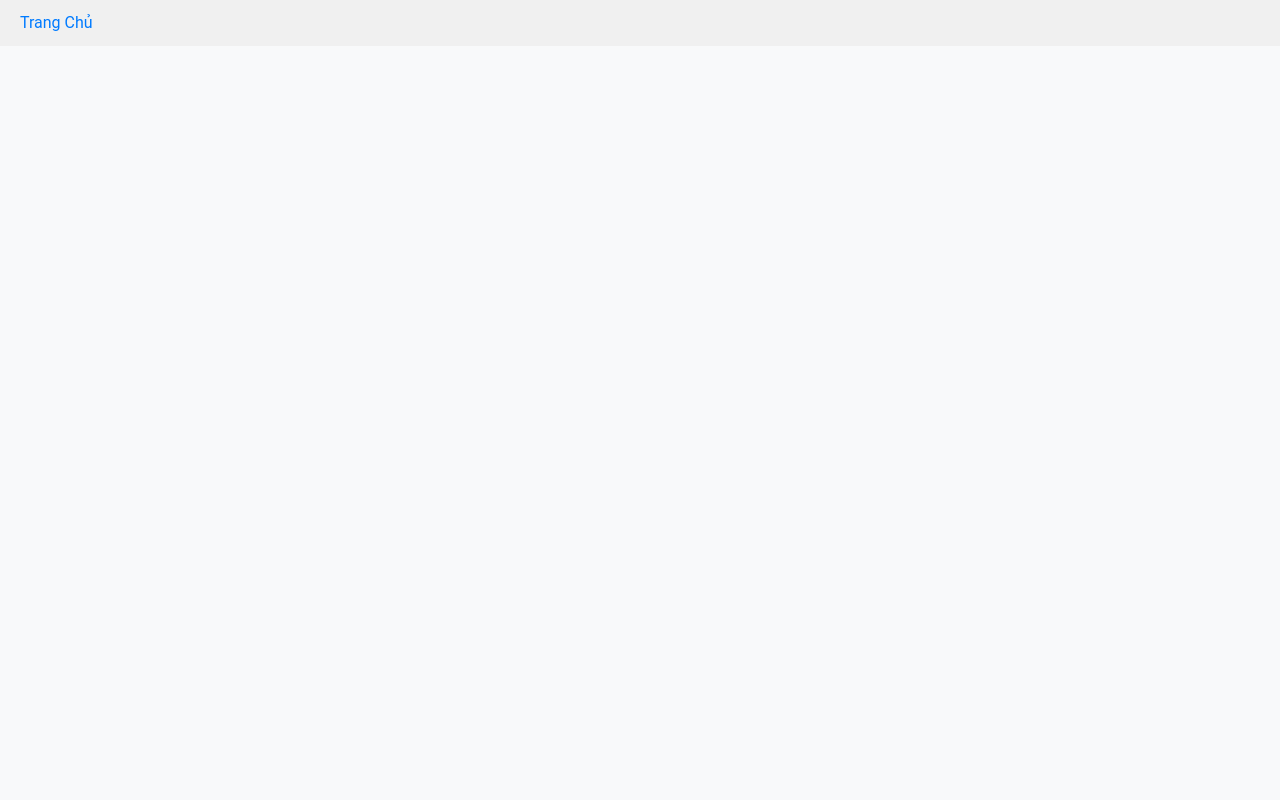
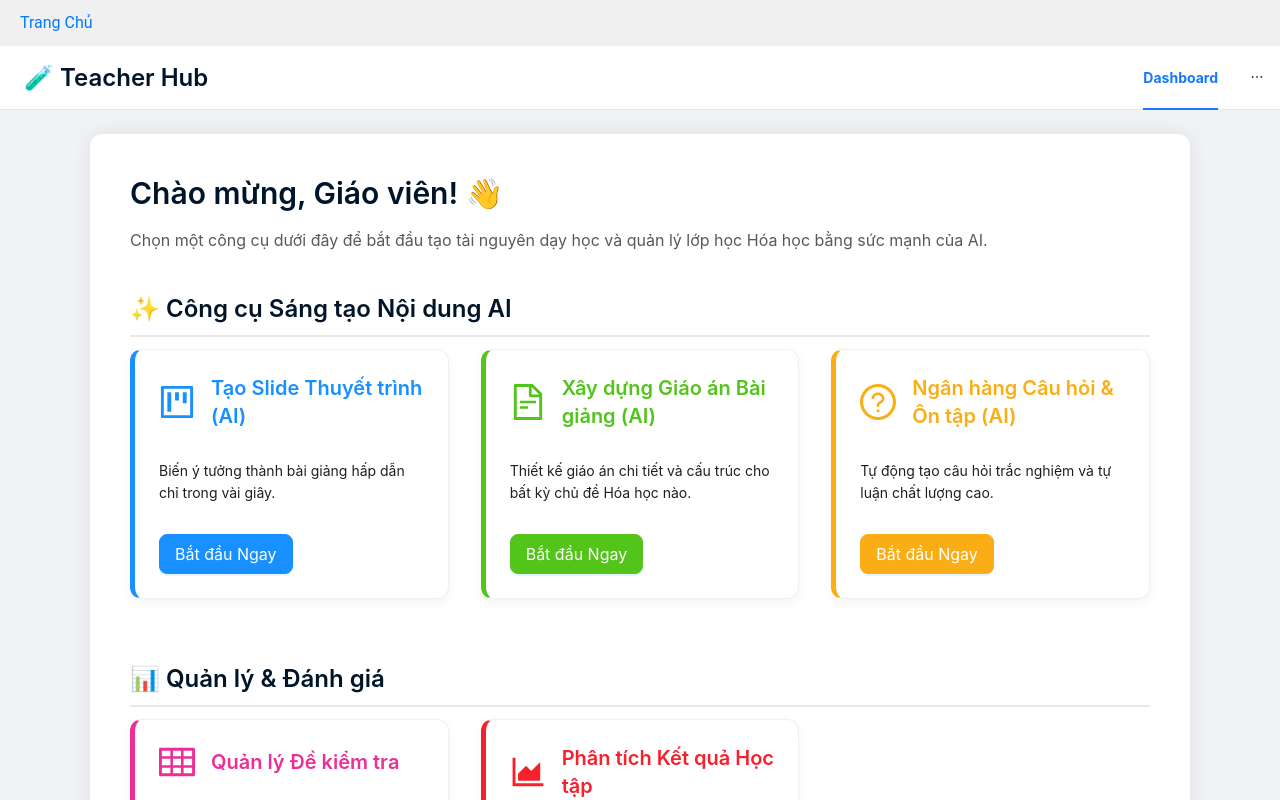
Before and after one commit to bacsiemon/swd392-lesson-plan-exam, a React (Vite) app in the folder web/: page /TeacherDashboard in a window 1280 px wide. Before the commit this address had no page. Shown: the top 800 px of the page. Built offline with nearby package versions, Linux system fonts and the light colour scheme.

Commit message:
Add  Teacher Dasboard

```diff
--- a/web/src/App.jsx
+++ b/web/src/App.jsx
@@ -4,6 +4,7 @@ import { Routes, Route } from 'react-router-dom';
 import Home from './pages/Home';
 import Header from './components/Header';
 import Login from './pages/LoginPage';
+import TeacherDashboard from './pages/TeacherDashboard';
 
 function App() {
   console.log("React App đang chạy thành công!");
@@ -19,6 +20,10 @@ function App() {
           <Route path="/LoginPage" element={<Login />} />
 
         </Routes>
+        <Routes>
+          <Route path="/TeacherDashboard" element={<TeacherDashboard />} />
+
+        </Routes>
 
       </main>
     </>
--- /dev/null
+++ b/web/src/pages/TeacherDashboard.jsx
@@ -0,0 +1,166 @@
+import React from 'react';
+import { Layout, Menu, Card, Row, Col, Typography, Button, Space } from 'antd';
+import {
+  FileTextOutlined,
+  ProjectOutlined,
+  QuestionCircleOutlined,
+  TableOutlined,
+  SettingOutlined,
+  AreaChartOutlined,
+} from '@ant-design/icons';
+
+const { Header, Content, Footer } = Layout;
+const { Title } = Typography;
+
+// --- Định nghĩa Màu sắc (Có thể thay thế bằng màu thương hiệu của bạn) ---
+const BRAND_COLORS = {
+  SLIDE: '#1890ff', // Xanh dương
+  LESSON: '#52c41a', // Xanh lá
+  QUESTION: '#faad14', // Vàng cam
+  TEST: '#eb2f96', // Hồng
+  ANALYTICS: '#f5222d', // Đỏ
+  BACKGROUND: '#f0f2f5', // Màu nền nhẹ
+};
+
+
+// --- Dữ liệu cho các Công cụ AI ---
+const aiTools = [
+  {
+    title: 'Tạo Slide Thuyết trình (AI)',
+    description: 'Biến ý tưởng thành bài giảng hấp dẫn chỉ trong vài giây.',
+    icon: <ProjectOutlined style={{ fontSize: '36px', color: BRAND_COLORS.SLIDE }} />,
+    link: '/create-slide',
+    color: BRAND_COLORS.SLIDE,
+  },
+  {
+    title: 'Xây dựng Giáo án Bài giảng (AI)',
+    description: 'Thiết kế giáo án chi tiết và cấu trúc cho bất kỳ chủ đề Hóa học nào.',
+    icon: <FileTextOutlined style={{ fontSize: '36px', color: BRAND_COLORS.LESSON }} />,
+    link: '/create-lesson-plan',
+    color: BRAND_COLORS.LESSON,
+  },
+  {
+    title: 'Ngân hàng Câu hỏi & Ôn tập (AI)',
+    description: 'Tự động tạo câu hỏi trắc nghiệm và tự luận chất lượng cao.',
+    icon: <QuestionCircleOutlined style={{ fontSize: '36px', color: BRAND_COLORS.QUESTION }} />,
+    link: '/question-bank',
+    color: BRAND_COLORS.QUESTION,
+  },
+];
+
+// --- Dữ liệu cho các Công cụ Quản lý & Đánh giá ---
+const managementTools = [
+  {
+    title: 'Quản lý Đề kiểm tra',
+    description: 'Tạo, phân phối và chấm điểm các bài kiểm tra từ ngân hàng câu hỏi.',
+    icon: <TableOutlined style={{ fontSize: '36px', color: BRAND_COLORS.TEST }} />,
+    link: '/manage-tests',
+    color: BRAND_COLORS.TEST,
+  },
+  {
+    title: 'Phân tích Kết quả Học tập',
+    description: 'Theo dõi tiến độ, điểm số và các lĩnh vực cần cải thiện của học sinh.',
+    icon: <AreaChartOutlined style={{ fontSize: '36px', color: BRAND_COLORS.ANALYTICS }} />,
+    link: '/analytics',
+    color: BRAND_COLORS.ANALYTICS,
+  },
+];
+
+const TeacherDashboard = () => {
+
+  const handleToolClick = (link) => {
+    // Logic chuyển hướng sẽ được thêm vào đây sau (ví dụ: với React Router)
+    console.log(`Chuyển hướng đến: ${link}`);
+  };
+
+  const ToolCard = ({ title, description, icon, link, color }) => (
+    <Col xs={24} sm={12} lg={8} style={{ marginBottom: 24 }}>
+      <Card
+        hoverable
+        onClick={() => handleToolClick(link)}
+        style={{
+          height: '100%',
+          borderRadius: 12,
+          // Thêm bóng đổ nhẹ để Card nổi bật hơn
+          boxShadow: '0 4px 12px rgba(0, 0, 0, 0.05)',
+          borderLeft: `5px solid ${color}`, // Tạo điểm nhấn màu ở cạnh trái
+        }}
+      >
+        <Space direction="vertical" size="middle" style={{ width: '100%' }}>
+          <div style={{ display: 'flex', alignItems: 'center' }}>
+            {icon}
+            <Title level={4} style={{ margin: 0, marginLeft: 16, color: color }}>
+              {title}
+            </Title>
+          </div>
+          <p style={{ minHeight: 40 }}>{description}</p>
+          {/* Nút với màu sắc thương hiệu */}
+          <Button
+            type="primary"
+            size="large"
+            style={{ backgroundColor: color, borderColor: color }}
+          >
+            Bắt đầu Ngay
+          </Button>
+        </Space>
+      </Card>
+    </Col>
+  );
+
+  return (
+    <Layout style={{ minHeight: '100vh', backgroundColor: BRAND_COLORS.BACKGROUND }}>
+      {/* Header */}
+      <Header style={{ background: '#fff', padding: 0, borderBottom: '1px solid #e8e8e8' }}>
+        <div style={{ float: 'left', margin: '0 24px' }}>
+          <Title level={3} style={{ margin: 0, lineHeight: '64px', color: '#001529' }}>
+            🧪 Teacher Hub
+          </Title>
+        </div>
+        <Menu theme="light" mode="horizontal" defaultSelectedKeys={['1']} style={{ lineHeight: '64px', float: 'right', borderBottom: 'none' }}>
+          <Menu.Item key="1" style={{ fontWeight: 'bold' }}>Dashboard</Menu.Item>
+          <Menu.Item key="2"><SettingOutlined /> Cài đặt</Menu.Item>
+          <Menu.Item key="3">Trợ giúp</Menu.Item>
+        </Menu>
+      </Header>
+
+      {/* Content */}
+      <Content style={{ padding: '24px 50px', maxWidth: 1200, margin: '0 auto' }}>
+        <div className="site-layout-content" style={{ background: '#fff', padding: 40, minHeight: 380, borderRadius: 12, boxShadow: '0 0 20px rgba(0, 0, 0, 0.08)' }}>
+
+          <Title level={2} style={{ color: '#001529' }}>Chào mừng, Giáo viên! 👋</Title>
+          <p style={{ marginBottom: 40, fontSize: '16px', color: '#595959' }}>
+            Chọn một công cụ dưới đây để bắt đầu tạo tài nguyên dạy học và quản lý lớp học Hóa học bằng sức mạnh của AI.
+          </p>
+
+          {/* --- Phần 1: Công cụ Sáng tạo Nội dung AI --- */}
+          <Title level={3} style={{ borderBottom: '2px solid #e8e8e8', paddingBottom: 10, color: '#001529' }}>
+            ✨ Công cụ Sáng tạo Nội dung AI
+          </Title>
+          <Row gutter={[32, 32]}>
+            {aiTools.map((tool, index) => (
+              <ToolCard key={index} {...tool} />
+            ))}
+          </Row>
+
+          {/* --- Phần 2: Công cụ Quản lý & Đánh giá --- */}
+          <Title level={3} style={{ marginTop: 40, borderBottom: '2px solid #e8e8e8', paddingBottom: 10, color: '#001529' }}>
+            📊 Quản lý & Đánh giá
+          </Title>
+          <Row gutter={[32, 32]}>
+            {managementTools.map((tool, index) => (
+              <ToolCard key={index} {...tool} />
+            ))}
+          </Row>
+
+        </div>
+      </Content>
+
+      {/* Footer */}
+      <Footer style={{ textAlign: 'center', backgroundColor: BRAND_COLORS.BACKGROUND }}>
+        AI Edu-Platform ©2025 Created by Your Team
+      </Footer>
+    </Layout>
+  );
+};
+
+export default TeacherDashboard;
```
Also changed, not shown: web/src/components/Footer.jsx (added).
